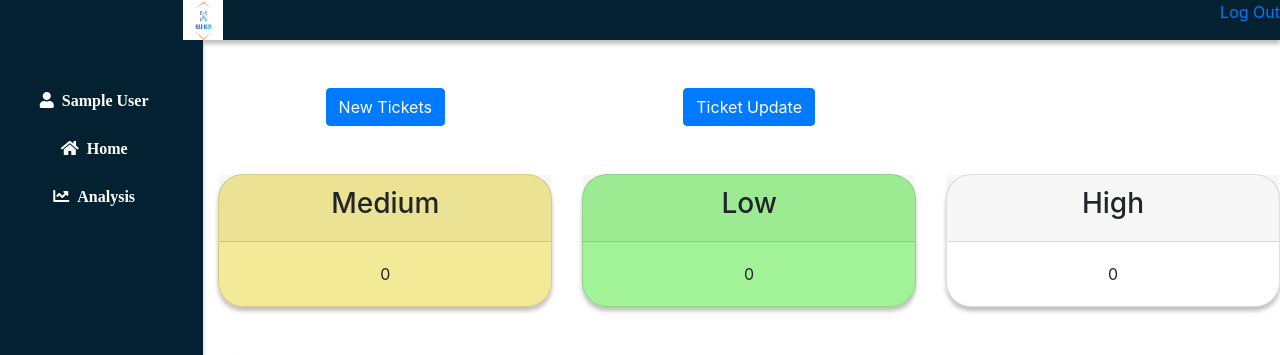
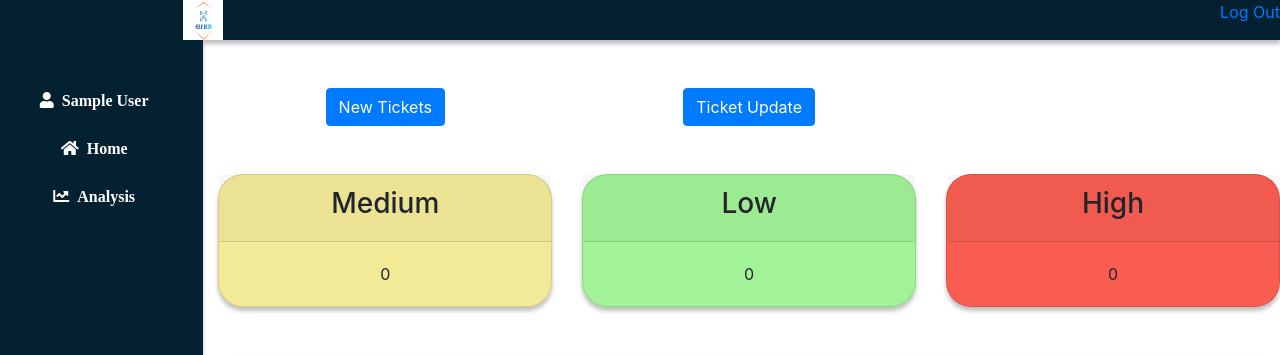
Before and after one commit to NiloferN/HelpDesk, a Flask app: page /agent in a window 1280 px wide. Shown: the top 355 px of that part. Run offline with Flask 2, Linux system fonts and the light colour scheme; the visitor is signed in with stand-in values (Sample User, id 1); data that the repository does not hold is empty; the page is wider than the window, and the part outside it is not shown; some libraries are stand-ins or nearby versions.

Commit message:
Initial Commit

```diff
--- a/static/css/agent.css
+++ b/static/css/agent.css
@@ -97,11 +97,8 @@ thead
 {
     box-shadow:0px 4px 4px rgba(0, 0, 0, 0.25);
     border-radius: 25px;
-<<<<<<< HEAD
     background-color: rgba(247, 26, 10, 0.705);
-=======
-    background-color: rgb(252, 251, 250, 0.993);
->>>>>>> 44010fb2a4514443292f216fbbd9d8190694ed34
+
 }
 
 /*mobile view*/
```
Also changed, not shown: static/images/logo2.png (added).
